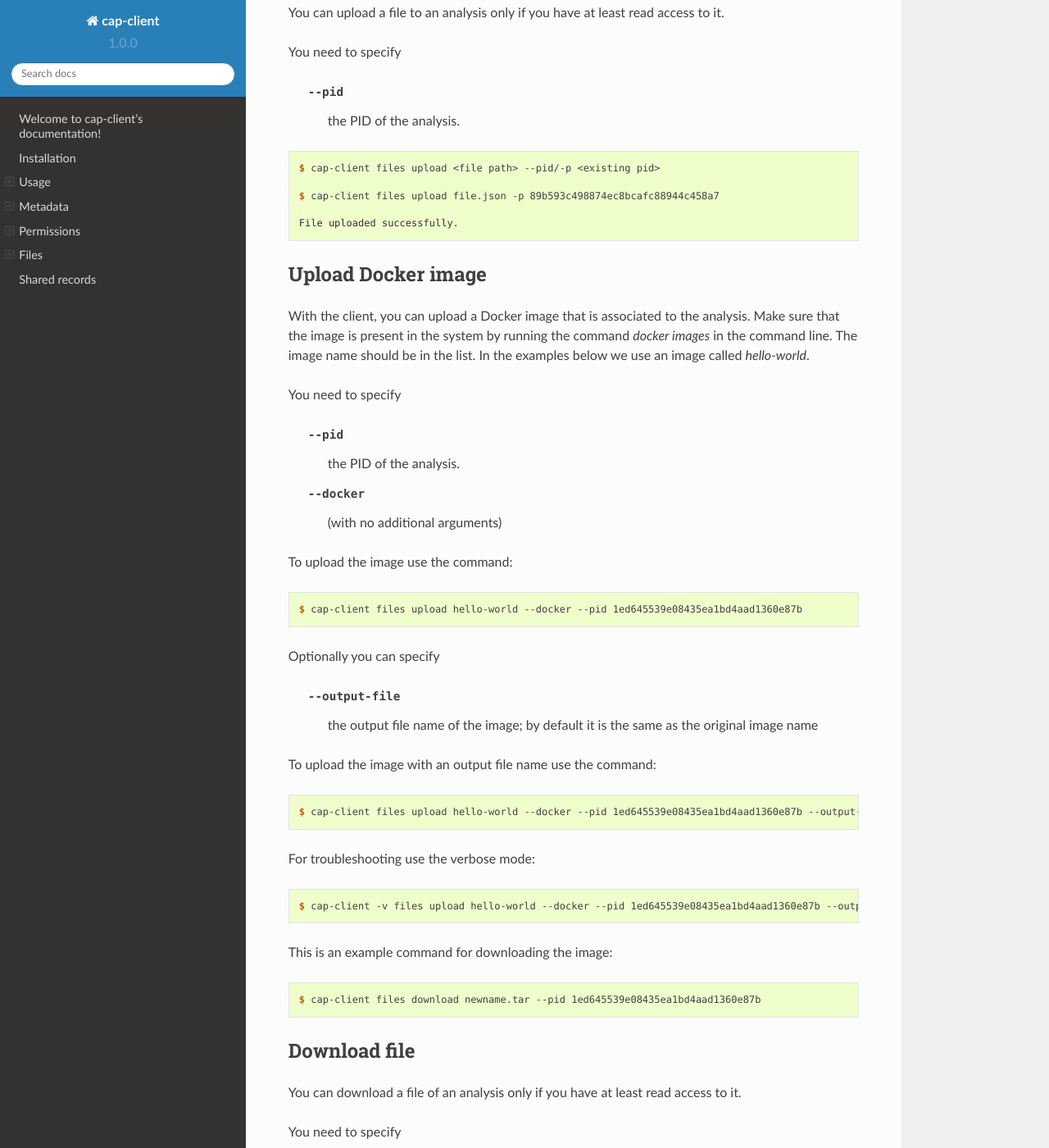
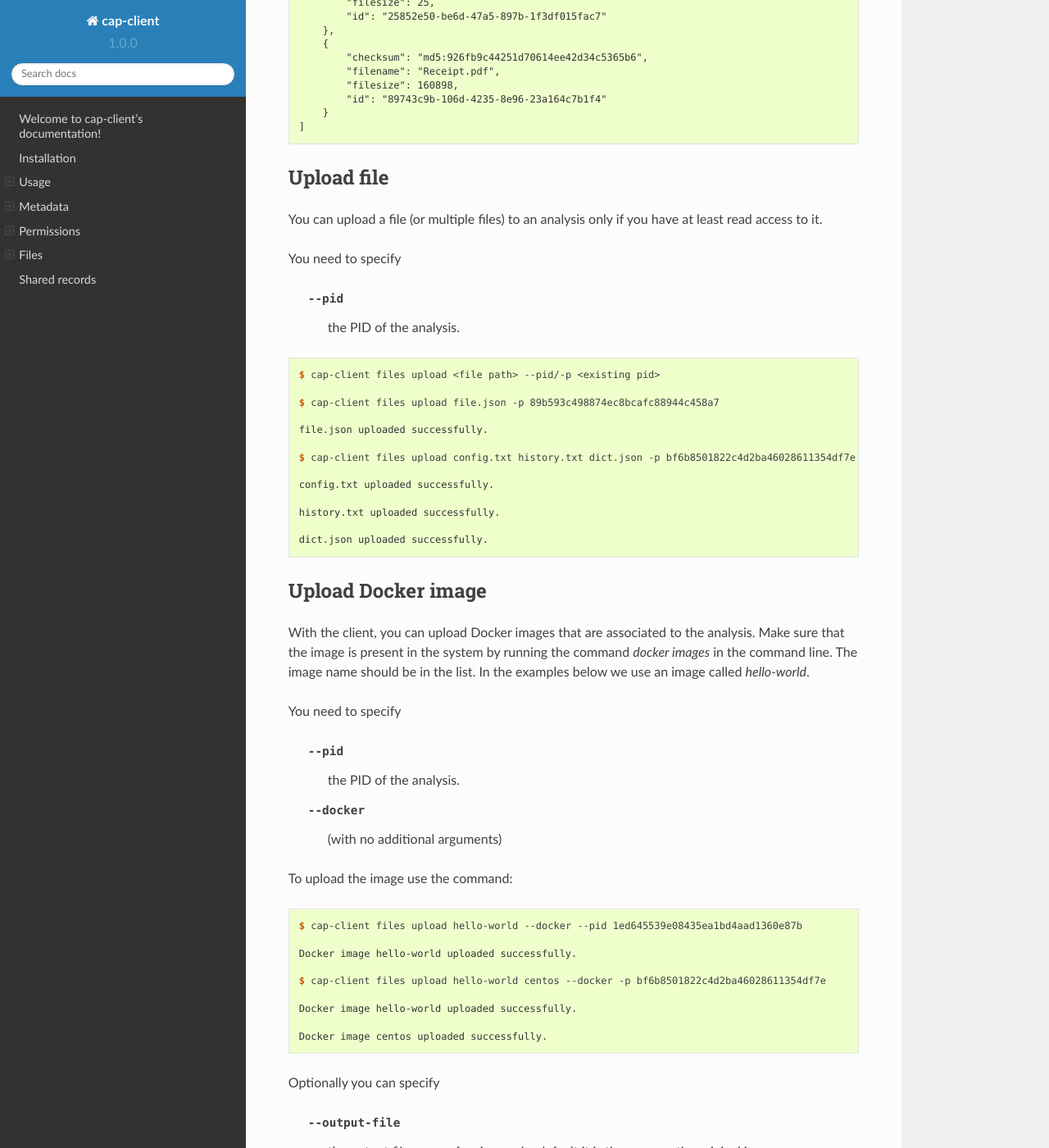
Before and after one commit to cernanalysispreservation/cap-client, a Sphinx documentation site: the page built from docs/index.rst, in a window 1280 px wide and 1400 px high, scrolled down 10898 px. Shown: the whole window at 82% size. Built offline with Sphinx 7.4.7 and the Read the Docs theme 2.0.0, drawn with Linux system fonts in a browser that asks for light colours; some of the changed text lies outside the part shown.

Commit message:
cli: upload multiple files
closes: #79
closes: #77

Signed-off-by: Ana Trisovic <ana.trisovic@gmail.com>

```diff
--- a/docs/index.rst
+++ b/docs/index.rst
@@ -335,6 +335,10 @@ You need to specify
 
     "Very Interesting Description"
 
+    cap-client metadata get basic_info.analysis_proponents.2 -p bf6b8501822c4d2ba46028611354df7e
+
+    "John Doe"
+
 
 Edit Metadata
 -------------
@@ -372,6 +376,17 @@ You need to specify
             "description": "Very Interesting Description"
         }
     }
+
+    $ cap-client metadata set stripping_turbo_selection.0.stripping_turbo_line D2XMuMu_PiOSLine -p bf6b8501822c4d2ba46028611354df7e
+
+    {
+        "$ana_type": "lhcb",
+        "$schema": "https://analysispreservation.cern.ch/schemas/deposits/records/lhcb-v0.0.1.json",
+        "stripping_turbo_selection": [
+            {
+                "dataset_type": "mc_data",
+                "stripping_turbo_line": "D2XMuMu_PiOSLine",
+                "name": "MC-set",...
 
 
 Remove Metadata
@@ -554,7 +569,7 @@ You need to specify
 Upload file
 -----------
 
-You can upload a file to an analysis only if you have at least read access to it.
+You can upload a file (or multiple files) to an analysis only if you have at least read access to it.
 
 You need to specify
 
@@ -566,13 +581,21 @@ You need to specify
 
     $ cap-client files upload file.json -p 89b593c498874ec8bcafc88944c458a7
 
-    File uploaded successfully.
+    file.json uploaded successfully.
+
+    $ cap-client files upload config.txt history.txt dict.json -p bf6b8501822c4d2ba46028611354df7e
+
+    config.txt uploaded successfully.
+
+    history.txt uploaded successfully.
+
+    dict.json uploaded successfully.
 
 
 Upload Docker image
 -----------
 
-With the client, you can upload a Docker image that is associated to the analysis. Make sure that the image is present in the system by running the command `docker images` in the command line. The image name should be in the list. In the examples below we use an image called `hello-world`.
+With the client, you can upload Docker images that are associated to the analysis. Make sure that the image is present in the system by running the command `docker images` in the command line. The image name should be in the list. In the examples below we use an image called `hello-world`.
 
 You need to specify
 
@@ -585,9 +608,17 @@ To upload the image use the command:
 
     $ cap-client files upload hello-world --docker --pid 1ed645539e08435ea1bd4aad1360e87b
 
+    Docker image hello-world uploaded successfully.
+
+    $ cap-client files upload hello-world centos --docker -p bf6b8501822c4d2ba46028611354df7e
+
+    Docker image hello-world uploaded successfully.
+
+    Docker image centos uploaded successfully.
+
 Optionally you can specify
 
-    --output-file  the output file name of the image; by default it is the same as the original image name
+    --output-file  the output file name of an image; by default it is the same as the original image name
 
 To upload the image with an output file name use the command:
 
```
Also changed, not shown: 4 other files.
